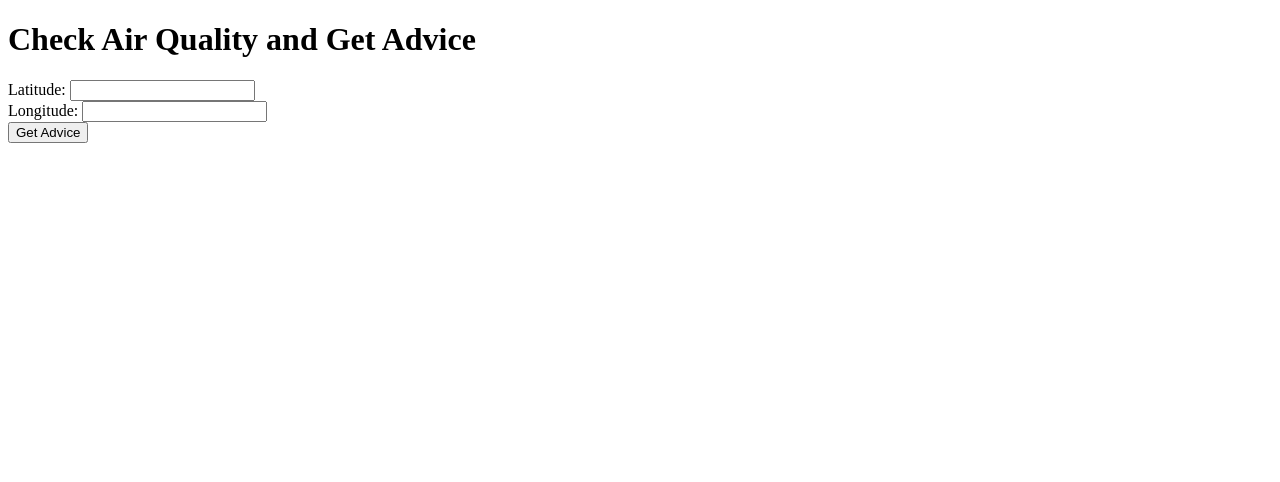
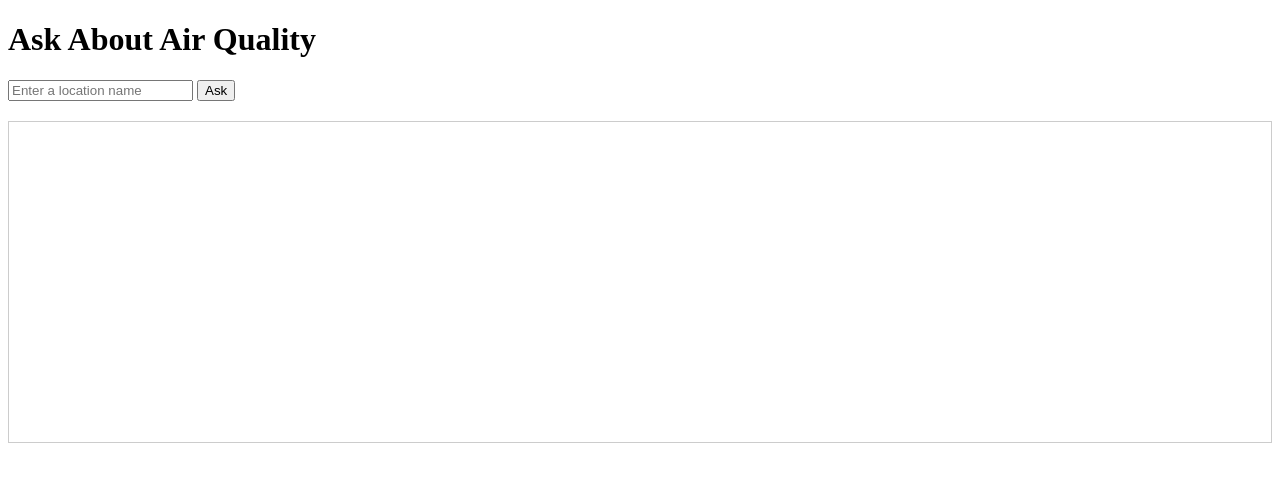
Before and after one commit to EcoSynthesisX/AQ-Ai-Assistant-code-alpha-v.2, a Flask app: page / in a window 1280 px wide. Shown: the top 482 px of the page. Run offline with Flask 3, Linux system fonts and the light colour scheme.

Commit message:
Update index.html

```diff
--- a/templates/index.html
+++ b/templates/index.html
@@ -3,29 +3,67 @@
 <head>
     <meta charset="UTF-8">
     <title>Air Quality Advisor</title>
+    <style>
+        #chat-space {
+            border: 1px solid #ccc;
+            padding: 10px;
+            margin-top: 20px;
+            height: 300px;
+            overflow-y: auto;
+            display: flex;
+            flex-direction: column;
+            gap: 10px;
+        }
+        .message {
+            padding: 10px;
+            border-radius: 5px;
+            width: fit-content;
+        }
+        .user-message {
+            background-color: #bde0fe;
+            align-self: flex-end;
+        }
+        .bot-message {
+            background-color: #d3d3d3;
+            align-self: flex-start;
+        }
+    </style>
 </head>
 <body>
-    <h1>Check Air Quality and Get Advice</h1>
-    <form id="aqiForm">
-        Latitude: <input type="text" name="latitude" required><br>
-        Longitude: <input type="text" name="longitude" required><br>
-        <button type="submit">Get Advice</button>
-    </form>
-    <div id="advice"></div>
+    <h1>Ask About Air Quality</h1>
+    <input type="text" id="locationInput" placeholder="Enter a location name">
+    <button id="askButton">Ask</button>
+
+    <div id="chat-space"></div>
 
     <script src="https://code.jquery.com/jquery-3.6.0.min.js"></script>
     <script>
+        function appendMessage(text, sender) {
+            let messageClass = sender === 'user' ? 'user-message' : 'bot-message';
+            $('#chat-space').append(`<div class="message ${messageClass}">${text}</div>`);
+        }
+
         $(document).ready(function() {
-            $('#aqiForm').on('submit', function(e) {
-                e.preventDefault();
+            $('#askButton').click(function() {
+                let locationName = $('#locationInput').val();
+                if (locationName) {
+                    appendMessage(locationName, 'user');
                     $.ajax({
                         type: 'POST',
                         url: '/get-advice',
-                    data: $(this).serialize(),
+                        data: { location: locationName },
                         success: function(data) {
-                        $('#advice').html('<p>' + data.advice + '</p>');
+                            appendMessage(data.advice, 'bot');
                         }
                     });
+                    $('#locationInput').val(''); // Clear input after sending
+                }
+            });
+
+            $('#locationInput').keypress(function(e) {
+                if (e.which == 13) { // Enter key pressed
+                    $('#askButton').click();
+                }
             });
         });
     </script>
```
Lines whose indentation alone changed are shown as unchanged.
